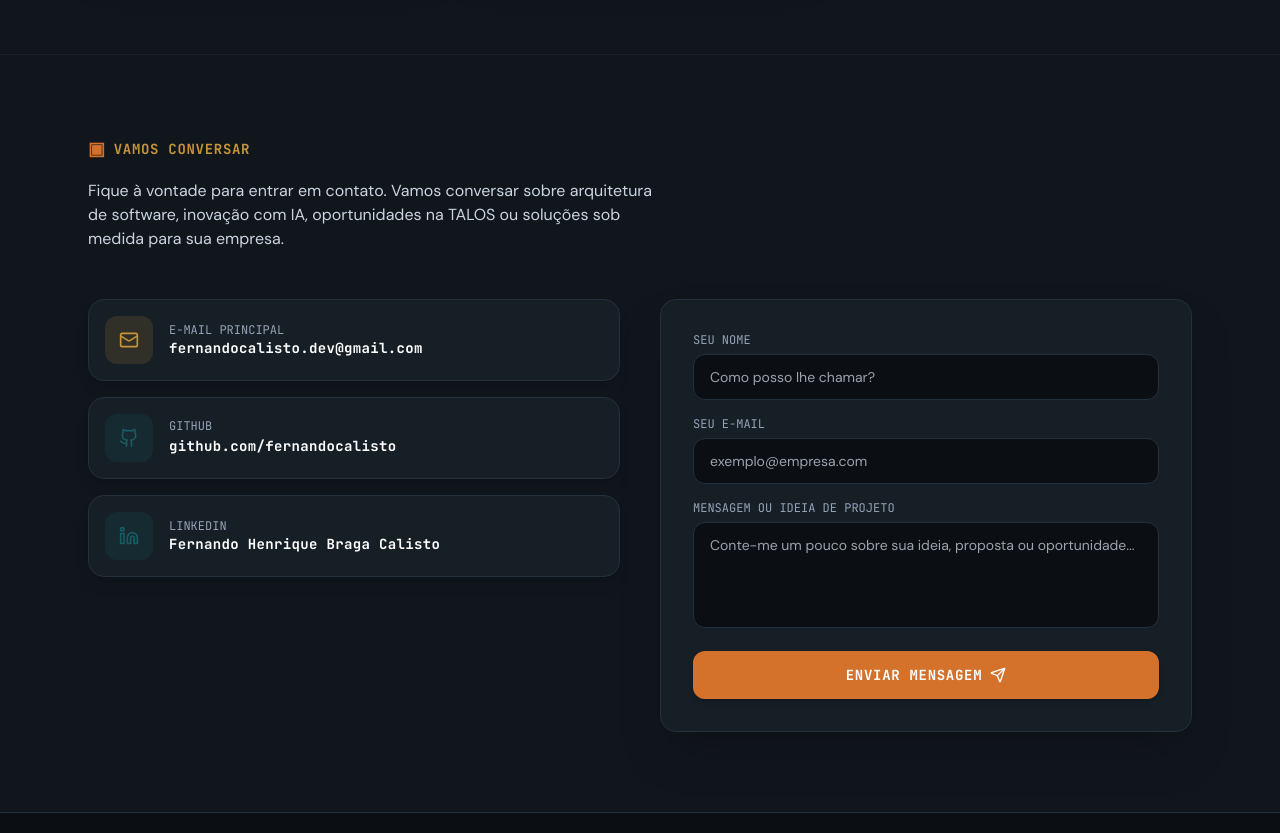
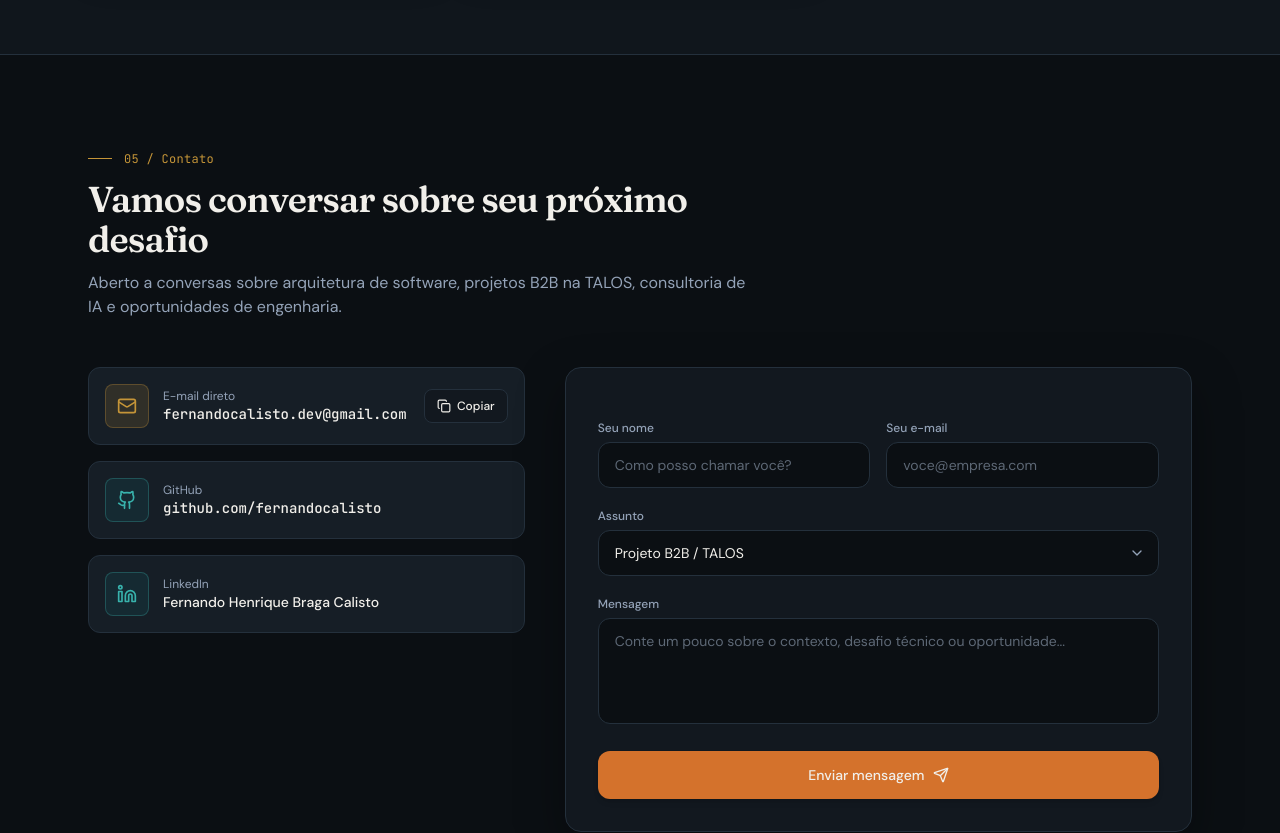
Before and after one commit to fernandocalisto/portfolio-dev, a React (Vite) app: page / in a window 1280 px wide. Shown: the part 5120-5953 px from the top of the page. Built offline with nearby package versions, Linux system fonts and the light colour scheme.

Commit message:
feat(contact): add subject selector, project prefill, copy email, honeypot and Toast position fix

```diff
--- a/src/components/sections/Contact.tsx
+++ b/src/components/sections/Contact.tsx
@@ -1,105 +1,251 @@
-import React, { useState } from 'react';
-import { Mail, Github, Linkedin, Send, Loader2 } from 'lucide-react';
+import React, { useEffect, useRef, useState } from 'react';
+import {
+  Mail,
+  Github,
+  Linkedin,
+  Send,
+  Loader2,
+  Copy,
+  Check,
+  ChevronDown,
+} from 'lucide-react';
+import { PROFILE } from '../../../shared/portfolioData';
+import type { ContactSubject } from '../../../shared/types';
+import { useLocale } from '../../context/LocaleContext';
 
-interface ContactProps {
+export interface ContactPrefill {
+  subject: ContactSubject;
+  projectTitle?: string;
+  nonce: number;
+}
+
+export interface ContactProps {
+  prefill?: ContactPrefill | null;
   onSuccess: (message: string) => void;
   onError: (message: string) => void;
 }
 
-export const Contact: React.FC<ContactProps> = ({ onSuccess, onError }) => {
-  const [formData, setFormData] = useState({
+const CONTACT_SUBJECTS: readonly ContactSubject[] = [
+  'talos',
+  'opportunity',
+  'drakon',
+  'project',
+  'other',
+];
+
+export const Contact: React.FC<ContactProps> = ({
+  prefill = null,
+  onSuccess,
+  onError,
+}) => {
+  const { t } = useLocale();
+  const [formData, setFormData] = useState<{
+    name: string;
+    email: string;
+    subject: ContactSubject;
+    message: string;
+    website: string;
+  }>({
     name: '',
     email: '',
-    message: ''
+    subject: 'talos',
+    message: '',
+    website: '',
   });
   const [loading, setLoading] = useState(false);
+  const [copied, setCopied] = useState(false);
+  const copyTimerRef = useRef<number | null>(null);
+  const appliedPrefillNonceRef = useRef<number | null>(null);
+
+  useEffect(() => {
+    if (!prefill) return;
+    if (appliedPrefillNonceRef.current === prefill.nonce) return;
+
+    appliedPrefillNonceRef.current = prefill.nonce;
+    setFormData((prev) => ({
+      ...prev,
+      subject: prefill.subject,
+      message: prefill.projectTitle
+        ? t.contact.projectPrefillMessage(prefill.projectTitle)
+        : prev.message,
+    }));
+  }, [prefill, t]);
+
+  useEffect(() => {
+    return () => {
+      if (copyTimerRef.current !== null) {
+        window.clearTimeout(copyTimerRef.current);
+      }
+    };
+  }, []);
+
+  const handleCopyEmail = async () => {
+    try {
+      if (navigator.clipboard && navigator.clipboard.writeText) {
+        await navigator.clipboard.writeText(PROFILE.email);
+      } else {
+        const tempInput = document.createElement('input');
+        tempInput.value = PROFILE.email;
+        document.body.appendChild(tempInput);
+        tempInput.select();
+        document.execCommand('copy');
+        document.body.removeChild(tempInput);
+      }
+
+      setCopied(true);
+      onSuccess(t.contact.copiedToast);
+
+      if (copyTimerRef.current !== null) {
+        window.clearTimeout(copyTimerRef.current);
+      }
+      copyTimerRef.current = window.setTimeout(() => {
+        setCopied(false);
+      }, 2400);
+    } catch {
+      onError(t.contact.genericError);
+    }
+  };
 
   const handleSubmit = async (e: React.FormEvent) => {
     e.preventDefault();
 
-    if (!formData.name.trim() || !formData.email.trim() || !formData.message.trim()) {
-      onError('Por favor, preencha todos os campos do formulário.');
+    const trimmedName = formData.name.trim();
+    const trimmedEmail = formData.email.trim();
+    const trimmedMessage = formData.message.trim();
+
+    if (!trimmedName || !trimmedEmail || !trimmedMessage) {
+      onError(t.contact.fillAllError);
       return;
     }
 
     setLoading(true);
 
-    // Realiza o envio via API serverless
     try {
       const response = await fetch('/api/contact', {
         method: 'POST',
         headers: {
-          'Content-Type': 'application/json'
+          'Content-Type': 'application/json',
         },
-        body: JSON.stringify(formData)
+        body: JSON.stringify({
+          name: trimmedName,
+          email: trimmedEmail,
+          subject: formData.subject,
+          message: trimmedMessage,
+          source: 'form',
+          website: formData.website,
+        }),
       });
 
-      let data;
+      let data: { error?: string } | null = null;
       try {
-        data = await response.json();
-      } catch (err) {
-        throw new Error('Erro ao processar resposta do servidor.');
+        data = (await response.json()) as { error?: string };
+      } catch {
+        throw new Error(t.contact.genericError);
       }
 
       if (!response.ok) {
-        throw new Error(data?.error || 'Erro ao enviar mensagem.');
+        throw new Error(data?.error || t.contact.genericError);
       }
 
-      onSuccess(`Obrigado, ${formData.name}! Sua mensagem foi enviada com sucesso. Entrarei em contato em breve.`);
-      setFormData({ name: '', email: '', message: '' });
-    } catch (err: any) {
-      onError(err.message || 'Ocorreu um erro ao enviar sua mensagem. Tente novamente ou use o WhatsApp.');
+      onSuccess(t.contact.successMessage(trimmedName));
+      setFormData({
+        name: '',
+        email: '',
+        subject: 'talos',
+        message: '',
+        website: '',
+      });
+    } catch (err: unknown) {
+      const msg =
+        err instanceof Error && err.message ? err.message : t.contact.genericError;
+      onError(msg);
     } finally {
       setLoading(false);
     }
   };
 
   return (
-    <section id="contato" className="py-20 bg-brand-surface/90 border-t border-brand-borderMuted/40 relative">
+    <section
+      id="contato"
+      className="py-24 bg-brand-obsidian border-t border-brand-hairline relative"
+    >
       <div className="max-w-6xl mx-auto px-6">
         {/* Section Header */}
-        <div className="flex items-center gap-2 mb-4 text-brand-gold font-mono text-sm font-bold uppercase tracking-wider">
-          <span className="text-lg text-brand-amber">▣</span>
-          <h2>VAMOS CONVERSAR</h2>
+        <div className="mb-12">
+          <div className="flex items-center gap-3 mb-3">
+            <span aria-hidden="true" className="w-6 h-px bg-brand-gold" />
+            <span className="font-mono text-xs text-brand-gold tracking-wide">
+              05 / {t.contact.sectionTitle}
+            </span>
+          </div>
+          <h2 className="font-display text-3xl sm:text-4xl font-semibold text-brand-ivory tracking-tight max-w-2xl">
+            {t.contact.heading}
+          </h2>
+          <p className="font-sans text-brand-muted text-sm sm:text-base max-w-2xl mt-3 leading-relaxed">
+            {t.contact.intro}
+          </p>
         </div>
 
-        <p className="text-slate-300 text-base max-w-xl mb-12">
-          Fique à vontade para entrar em contato. Vamos conversar sobre arquitetura de software, inovação com IA,
-          oportunidades na TALOS ou soluções sob medida para sua empresa.
-        </p>
-
-        <div className="grid grid-cols-1 lg:grid-cols-12 gap-10">
-          {/* Direct Channels Column */}
-          <div className="lg:col-span-6 space-y-4">
-            {/* Email */}
+        <div className="grid grid-cols-1 lg:grid-cols-12 gap-10 items-start">
+          {/* Direct Official Channels Column */}
+          <div className="lg:col-span-5 space-y-4">
+            {/* Email Card + Copy Button */}
+            <div className="flex items-center justify-between gap-3 p-4 rounded-xl bg-brand-card border border-brand-hairline hover:border-brand-gold/60 transition-colors">
               <a
-              href="mailto:fernandocalisto.dev@gmail.com"
-              className="flex items-center gap-4 p-4 rounded-2xl bg-brand-card border border-brand-border hover:border-brand-gold/80 transition-all duration-200 group shadow-lg"
+                href={`mailto:${PROFILE.email}`}
+                className="flex items-center gap-3.5 min-w-0 flex-1 group focus:outline-none focus-visible:ring-2 focus-visible:ring-brand-gold/60 rounded-lg"
               >
-              <div className="w-12 h-12 rounded-xl bg-brand-gold/15 text-brand-gold flex items-center justify-center flex-shrink-0 group-hover:scale-105 transition-transform">
+                <div className="w-11 h-11 rounded-lg bg-brand-gold/15 border border-brand-gold/30 text-brand-gold flex items-center justify-center flex-shrink-0 group-hover:scale-105 transition-transform">
                   <Mail className="w-5 h-5" />
                 </div>
-              <div className="overflow-hidden">
-                <span className="text-xs font-mono text-slate-400 block uppercase">E-MAIL PRINCIPAL</span>
-                <span className="text-white font-mono text-sm tracking-wide group-hover:text-brand-gold transition-colors font-bold truncate block">
-                  fernandocalisto.dev@gmail.com
+                <div className="min-w-0">
+                  <span className="font-sans text-xs text-brand-muted block">
+                    {t.contact.emailLabel}
+                  </span>
+                  <span className="font-mono text-xs sm:text-sm text-brand-ivory group-hover:text-brand-gold transition-colors font-medium truncate block">
+                    {PROFILE.email}
                   </span>
                 </div>
               </a>
 
+              <button
+                type="button"
+                onClick={handleCopyEmail}
+                className={`inline-flex items-center gap-1.5 px-3 py-2 rounded-lg border text-xs font-sans font-medium flex-shrink-0 transition-colors focus:outline-none focus-visible:ring-2 focus-visible:ring-brand-gold/60 ${
+                  copied
+                    ? 'bg-brand-teal/25 border-brand-tealLight/60 text-brand-tealLight'
+                    : 'bg-brand-surface border-brand-hairline text-brand-ivory hover:border-brand-gold/60 hover:text-brand-gold'
+                }`}
+              >
+                {copied ? (
+                  <>
+                    <Check className="w-3.5 h-3.5" />
+                    <span>{t.contact.copiedEmail}</span>
+                  </>
+                ) : (
+                  <>
+                    <Copy className="w-3.5 h-3.5" />
+                    <span>{t.contact.copyEmail}</span>
+                  </>
+                )}
+              </button>
+            </div>
+
             {/* GitHub */}
             <a
-              href="https://github.com/fernandocalisto"
+              href={PROFILE.github}
               target="_blank"
               rel="noopener noreferrer"
-              className="flex items-center gap-4 p-4 rounded-2xl bg-brand-card border border-brand-border hover:border-brand-teal/80 transition-all duration-200 group shadow-lg"
+              className="flex items-center gap-3.5 p-4 rounded-xl bg-brand-card border border-brand-hairline hover:border-brand-tealLight/60 transition-colors group focus:outline-none focus-visible:ring-2 focus-visible:ring-brand-gold/60"
             >
-              <div className="w-12 h-12 rounded-xl bg-brand-teal/20 text-brand-teal flex items-center justify-center flex-shrink-0 group-hover:scale-105 transition-transform">
+              <div className="w-11 h-11 rounded-lg bg-brand-teal/20 border border-brand-tealLight/30 text-brand-tealLight flex items-center justify-center flex-shrink-0 group-hover:scale-105 transition-transform">
                 <Github className="w-5 h-5" />
               </div>
-              <div className="overflow-hidden">
-                <span className="text-xs font-mono text-slate-400 block uppercase">GITHUB</span>
-                <span className="text-white font-mono text-sm tracking-wide group-hover:text-brand-teal transition-colors font-bold">
+              <div className="min-w-0">
+                <span className="font-sans text-xs text-brand-muted block">
+                  {t.contact.githubLabel}
+                </span>
+                <span className="font-mono text-xs sm:text-sm text-brand-ivory group-hover:text-brand-tealLight transition-colors font-medium truncate block">
                   github.com/fernandocalisto
                 </span>
               </div>
@@ -107,84 +253,160 @@ export const Contact: React.FC<ContactProps> = ({ onSuccess, onError }) => {
 
             {/* LinkedIn */}
             <a
-              href="https://www.linkedin.com/in/fernando-henrique-braga-calisto-34a703350/"
+              href={PROFILE.linkedin}
               target="_blank"
               rel="noopener noreferrer"
-              className="flex items-center gap-4 p-4 rounded-2xl bg-brand-card border border-brand-border hover:border-brand-teal/80 transition-all duration-200 group shadow-lg"
+              className="flex items-center gap-3.5 p-4 rounded-xl bg-brand-card border border-brand-hairline hover:border-brand-tealLight/60 transition-colors group focus:outline-none focus-visible:ring-2 focus-visible:ring-brand-gold/60"
             >
-              <div className="w-12 h-12 rounded-xl bg-brand-teal/20 text-brand-teal flex items-center justify-center flex-shrink-0 group-hover:scale-105 transition-transform">
+              <div className="w-11 h-11 rounded-lg bg-brand-teal/20 border border-brand-tealLight/30 text-brand-tealLight flex items-center justify-center flex-shrink-0 group-hover:scale-105 transition-transform">
                 <Linkedin className="w-5 h-5" />
               </div>
-              <div className="overflow-hidden">
-                <span className="text-xs font-mono text-slate-400 block uppercase">LINKEDIN</span>
-                <span className="text-white font-mono text-sm tracking-wide group-hover:text-brand-teal transition-colors font-bold truncate block">
-                  Fernando Henrique Braga Calisto
+              <div className="min-w-0">
+                <span className="font-sans text-xs text-brand-muted block">
+                  {t.contact.linkedinLabel}
+                </span>
+                <span className="font-sans text-sm text-brand-ivory group-hover:text-brand-tealLight transition-colors font-medium truncate block">
+                  {PROFILE.fullName}
                 </span>
               </div>
             </a>
           </div>
 
-          {/* Polished Interactive Form */}
-          <div className="lg:col-span-6 bg-brand-card border border-brand-border p-6 sm:p-8 rounded-2xl shadow-2xl">
-            <form onSubmit={handleSubmit} className="space-y-4">
+          {/* Interactive Contact Form */}
+          <div className="lg:col-span-7 bg-brand-surface border border-brand-hairline p-6 sm:p-8 rounded-2xl shadow-[0_18px_48px_rgba(0,0,0,0.35)]">
+            <form onSubmit={handleSubmit} className="space-y-5" noValidate>
+              {/* Hidden Honeypot Anti-Spam Input */}
+              <div className="sr-only" aria-hidden="true">
+                <label htmlFor="contact-website">Website</label>
+                <input
+                  id="contact-website"
+                  name="website"
+                  type="text"
+                  tabIndex={-1}
+                  autoComplete="off"
+                  value={formData.website}
+                  onChange={(e) =>
+                    setFormData((prev) => ({ ...prev, website: e.target.value }))
+                  }
+                />
+              </div>
+
+              <div className="grid grid-cols-1 sm:grid-cols-2 gap-4">
                 <div>
-                <label htmlFor="name" className="block text-xs font-mono uppercase text-slate-400 mb-1.5">
-                  Seu Nome
+                  <label
+                    htmlFor="contact-name"
+                    className="block font-sans text-xs font-medium text-brand-muted mb-1.5"
+                  >
+                    {t.contact.nameLabel}
                   </label>
                   <input
-                  id="name"
+                    id="contact-name"
+                    name="name"
                     type="text"
                     required
-                  placeholder="Como posso lhe chamar?"
+                    placeholder={t.contact.namePlaceholder}
                     value={formData.name}
-                  onChange={(e) => setFormData({ ...formData, name: e.target.value })}
-                  className="w-full bg-brand-dark border border-brand-border rounded-xl px-4 py-3 text-slate-200 text-sm focus:border-brand-amber focus:ring-1 focus:ring-brand-amber outline-none transition-colors"
+                    onChange={(e) =>
+                      setFormData((prev) => ({ ...prev, name: e.target.value }))
+                    }
+                    className="w-full bg-brand-obsidian border border-brand-hairline rounded-xl px-4 py-3 text-brand-ivory placeholder:text-brand-muted/60 font-sans text-sm focus:border-brand-gold focus:ring-1 focus:ring-brand-gold outline-none transition-colors"
                   />
                 </div>
 
                 <div>
-                <label htmlFor="email" className="block text-xs font-mono uppercase text-slate-400 mb-1.5">
-                  Seu E-mail
+                  <label
+                    htmlFor="contact-email"
+                    className="block font-sans text-xs font-medium text-brand-muted mb-1.5"
+                  >
+                    {t.contact.emailFieldLabel}
                   </label>
                   <input
-                  id="email"
+                    id="contact-email"
+                    name="email"
                     type="email"
                     required
-                  placeholder="exemplo@empresa.com"
+                    placeholder={t.contact.emailPlaceholder}
                     value={formData.email}
-                  onChange={(e) => setFormData({ ...formData, email: e.target.value })}
-                  className="w-full bg-brand-dark border border-brand-border rounded-xl px-4 py-3 text-slate-200 text-sm focus:border-brand-amber focus:ring-1 focus:ring-brand-amber outline-none transition-colors"
+                    onChange={(e) =>
+                      setFormData((prev) => ({ ...prev, email: e.target.value }))
+                    }
+                    className="w-full bg-brand-obsidian border border-brand-hairline rounded-xl px-4 py-3 text-brand-ivory placeholder:text-brand-muted/60 font-sans text-sm focus:border-brand-gold focus:ring-1 focus:ring-brand-gold outline-none transition-colors"
                   />
+                </div>
+              </div>
+
+              {/* Subject Selector */}
+              <div>
+                <label
+                  htmlFor="contact-subject"
+                  className="block font-sans text-xs font-medium text-brand-muted mb-1.5"
+                >
+                  {t.contact.subjectLabel}
+                </label>
+                <div className="relative">
+                  <select
+                    id="contact-subject"
+                    name="subject"
+                    value={formData.subject}
+                    onChange={(e) =>
+                      setFormData((prev) => ({
+                        ...prev,
+                        subject: e.target.value as ContactSubject,
+                      }))
+                    }
+                    className="w-full appearance-none bg-brand-obsidian border border-brand-hairline rounded-xl px-4 py-3 pr-10 text-brand-ivory font-sans text-sm focus:border-brand-gold focus:ring-1 focus:ring-brand-gold outline-none transition-colors cursor-pointer"
+                  >
+                    {CONTACT_SUBJECTS.map((subj) => (
+                      <option
+                        key={subj}
+                        value={subj}
+                        className="bg-brand-surface text-brand-ivory"
+                      >
+                        {t.contact.subjects[subj]}
+                      </option>
+                    ))}
+                  </select>
+                  <ChevronDown
+                    aria-hidden="true"
+                    className="w-4 h-4 text-brand-muted pointer-events-none absolute right-3.5 top-1/2 -translate-y-1/2"
+                  />
+                </div>
               </div>
 
               <div>
-                <label htmlFor="message" className="block text-xs font-mono uppercase text-slate-400 mb-1.5">
-                  Mensagem ou Ideia de Projeto
+                <label
+                  htmlFor="contact-message"
+                  className="block font-sans text-xs font-medium text-brand-muted mb-1.5"
+                >
+                  {t.contact.messageLabel}
                 </label>
                 <textarea
-                  id="message"
+                  id="contact-message"
+                  name="message"
                   required
                   rows={4}
-                  placeholder="Conte-me um pouco sobre sua ideia, proposta ou oportunidade..."
+                  placeholder={t.contact.messagePlaceholder}
                   value={formData.message}
-                  onChange={(e) => setFormData({ ...formData, message: e.target.value })}
-                  className="w-full bg-brand-dark border border-brand-border rounded-xl px-4 py-3 text-slate-200 text-sm focus:border-brand-amber focus:ring-1 focus:ring-brand-amber outline-none transition-colors resize-none"
+                  onChange={(e) =>
+                    setFormData((prev) => ({ ...prev, message: e.target.value }))
+                  }
+                  className="w-full bg-brand-obsidian border border-brand-hairline rounded-xl px-4 py-3 text-brand-ivory placeholder:text-brand-muted/60 font-sans text-sm focus:border-brand-gold focus:ring-1 focus:ring-brand-gold outline-none transition-colors resize-none"
                 />
               </div>
 
               <button
                 type="submit"
                 disabled={loading}
-                className="w-full py-3.5 bg-brand-amber hover:bg-brand-crimson text-white font-mono text-sm font-bold tracking-wider uppercase rounded-xl transition-all duration-200 shadow-md glow-amber-sm flex items-center justify-center gap-2 disabled:opacity-50"
+                className="w-full py-3.5 px-5 bg-brand-copper hover:bg-brand-copper/90 text-brand-ivory font-sans text-sm font-medium rounded-xl transition-all duration-200 shadow-md flex items-center justify-center gap-2 disabled:opacity-50 disabled:cursor-not-allowed focus:outline-none focus-visible:ring-2 focus-visible:ring-brand-gold/60"
               >
                 {loading ? (
                   <>
                     <Loader2 className="w-4 h-4 animate-spin" />
-                    <span>Enviando...</span>
+                    <span>{t.contact.sending}</span>
                   </>
                 ) : (
                   <>
-                    <span>Enviar Mensagem</span>
+                    <span>{t.contact.submit}</span>
                     <Send className="w-4 h-4" />
                   </>
                 )}
```
Also changed, not shown: src/components/ui/Toast.tsx (+14 -9 lines). Lines whose indentation alone changed are shown as unchanged.
